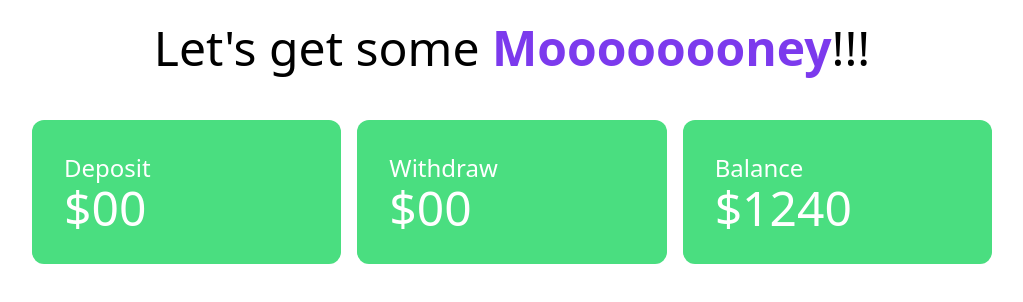
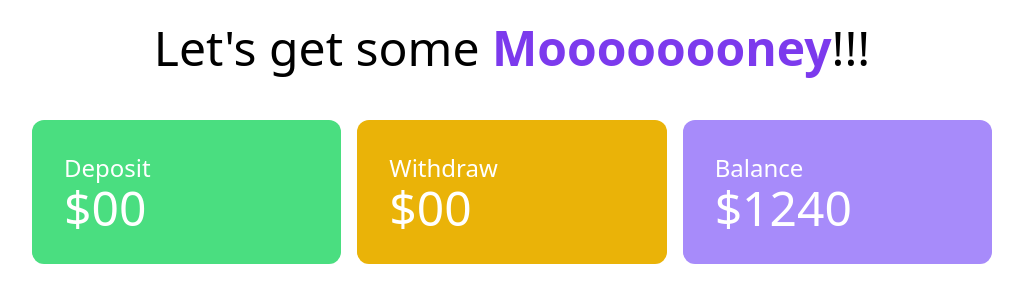
Before and after one commit to MrHossain-97/baap-er-bank, a plain HTML site: page bank.html in a window 1280 px wide. Shown: the whole page, without its empty margins (128-1151 px from the left). Drawn offline with nearby package versions, Linux system fonts and the light colour scheme.

Commit message:
deposit, withdraw and balance section added

```diff
--- a/bank.html
+++ b/bank.html
@@ -20,11 +20,11 @@
                     <h2 class="text-2xl">Deposit</h2>
                     <h2 class="text-5xl">$00</h2>
                 </div>
-                <div class="bg-green-400 p-8 rounded-xl">
+                <div class="bg-yellow-500 p-8 rounded-xl">
                     <h2 class="text-2xl">Withdraw</h2>
                     <h2 class="text-5xl">$00</h2>
                 </div>
-                <div class="bg-green-400 p-8 rounded-xl">
+                <div class="bg-violet-400 p-8 rounded-xl">
                     <h2 class="text-2xl">Balance</h2>
                     <h2 class="text-5xl">$1240</h2>
                 </div>
```
